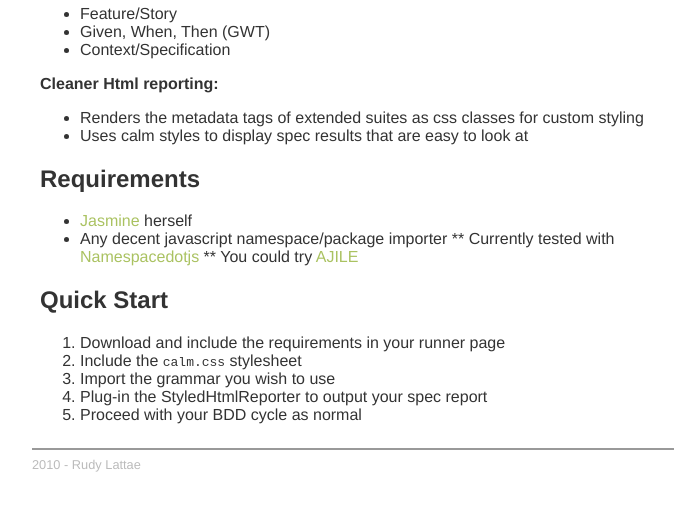
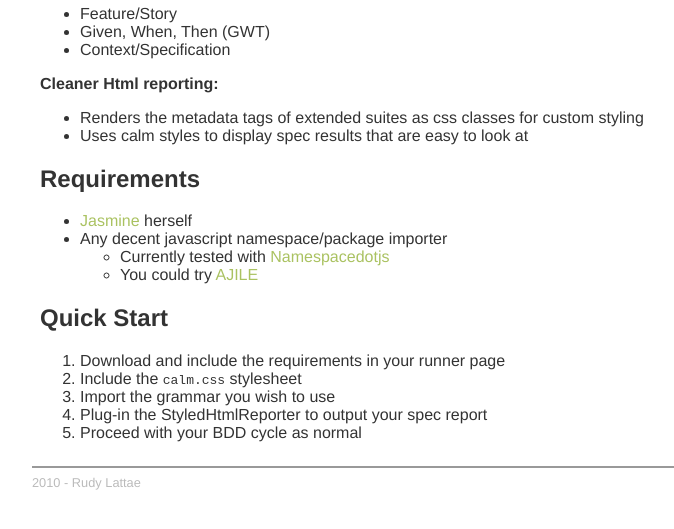
Before and after one commit to rudylattae/jasmine-species, a Jekyll site: the page built from index.html.md, in a window 1280 px wide, cut to the strip 324-853 px from the top of the page. Shown: the whole strip, without its empty margins (128-802 px from the left). Built offline with Jekyll 4.4.1, drawn with Linux system fonts in a browser that asks for light colours.

Commit message:
Website updates.

```diff
--- a/index.html.md
+++ b/index.html.md
@@ -30,8 +30,8 @@ It also provides an Html Reporter that outputs cleaner specs.
 
 * [Jasmine](http://pivotal.github.com/jasmine/) herself
 * Any decent javascript namespace/package importer
-** Currently tested with [Namespacedotjs](https://github.com/smith/namespacedotjs)
-** You could try [AJILE](http://ajile.net/)
+    * Currently tested with [Namespacedotjs](https://github.com/smith/namespacedotjs)
+    * You could try [AJILE](http://ajile.net/)
 
 
 ## Quick Start
```
